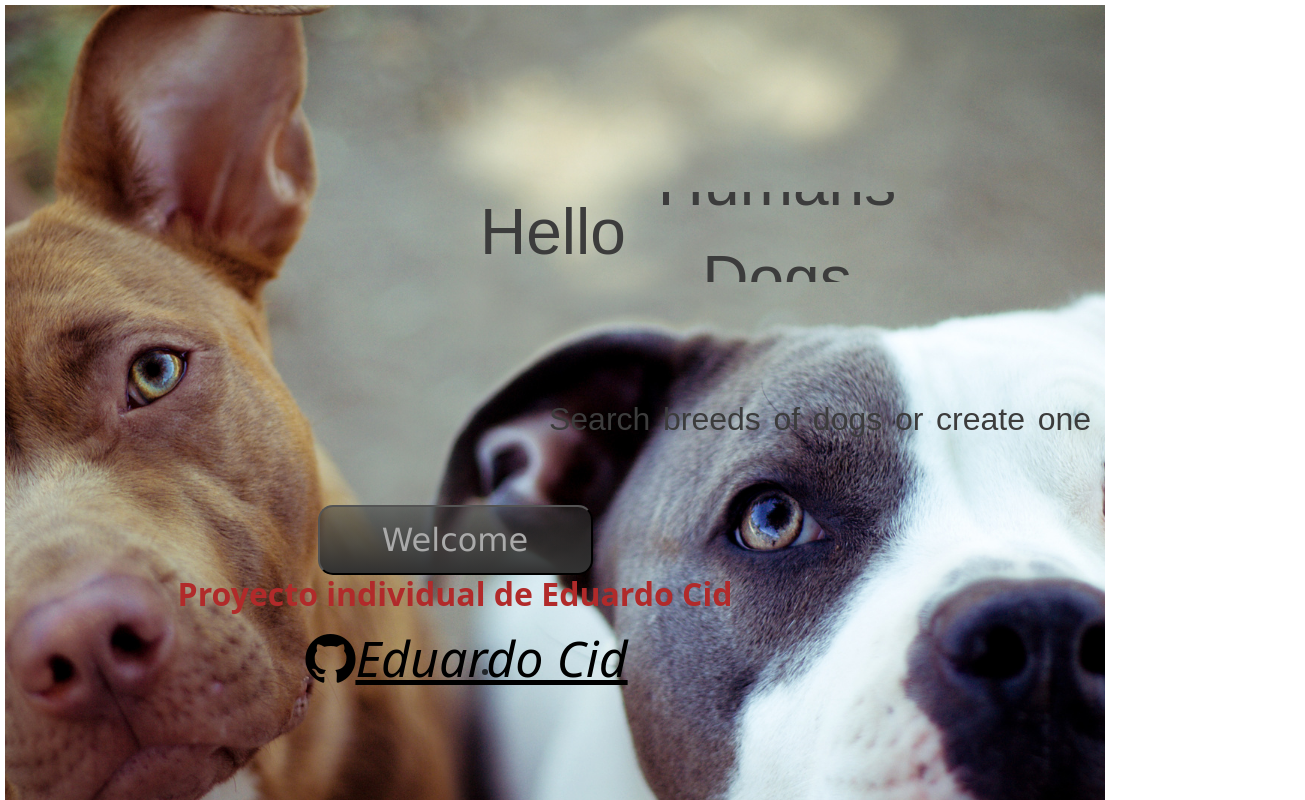
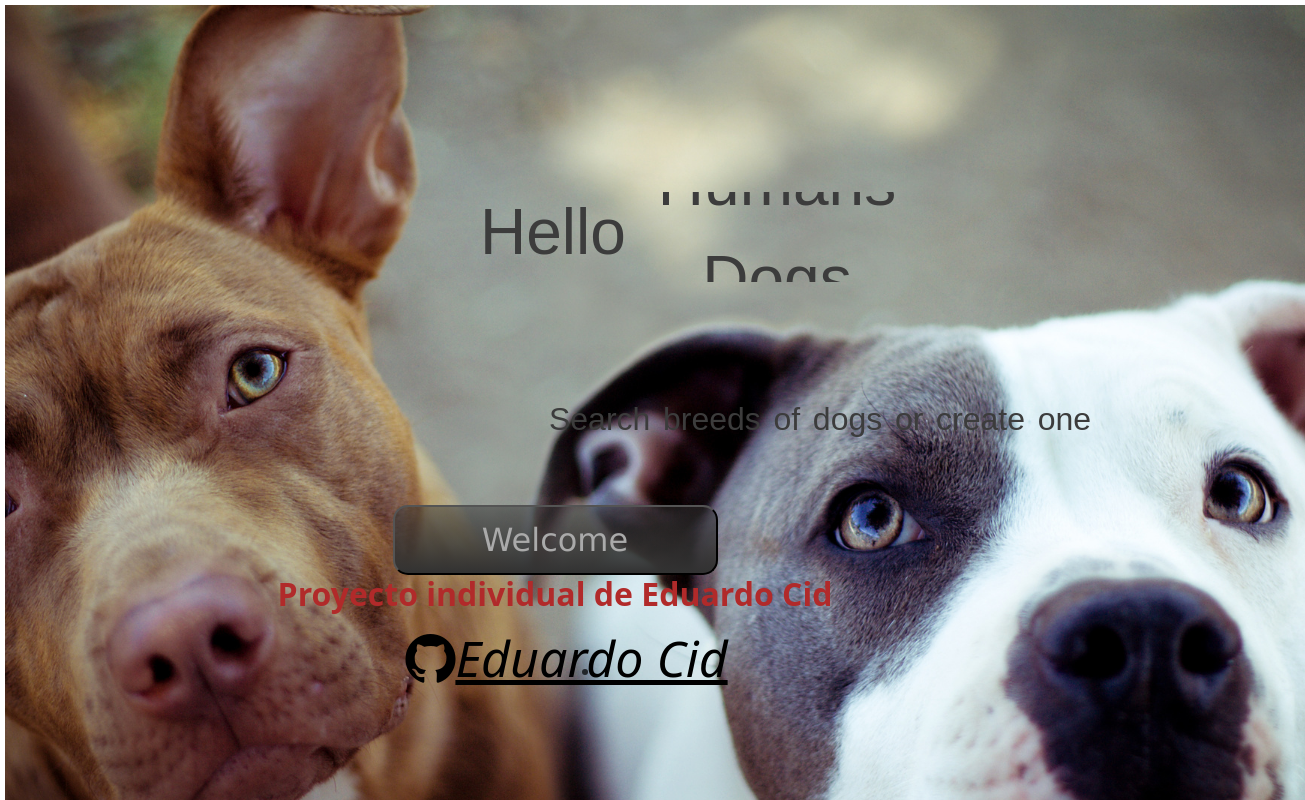
Before and after one commit to Eduardocid200/PI-Dogs-main, a React (Create React App) app in the folder client/: page / in a window 1280 px wide. Shown: the top 800 px of the page, 1305 px wide, since content can reach past the window. Built offline with nearby package versions, Linux system fonts and the light colour scheme.

Commit message:
updating

```diff
--- a/client/src/components/landingPage.css
+++ b/client/src/components/landingPage.css
@@ -1,6 +1,6 @@
 .landing_page {
 background-image: url('../images/303944.jpg');
-width: 1100px;
+width: 1300px;
 height: 900px;
 background-repeat: no-repeat;
 background-position: center;
```
